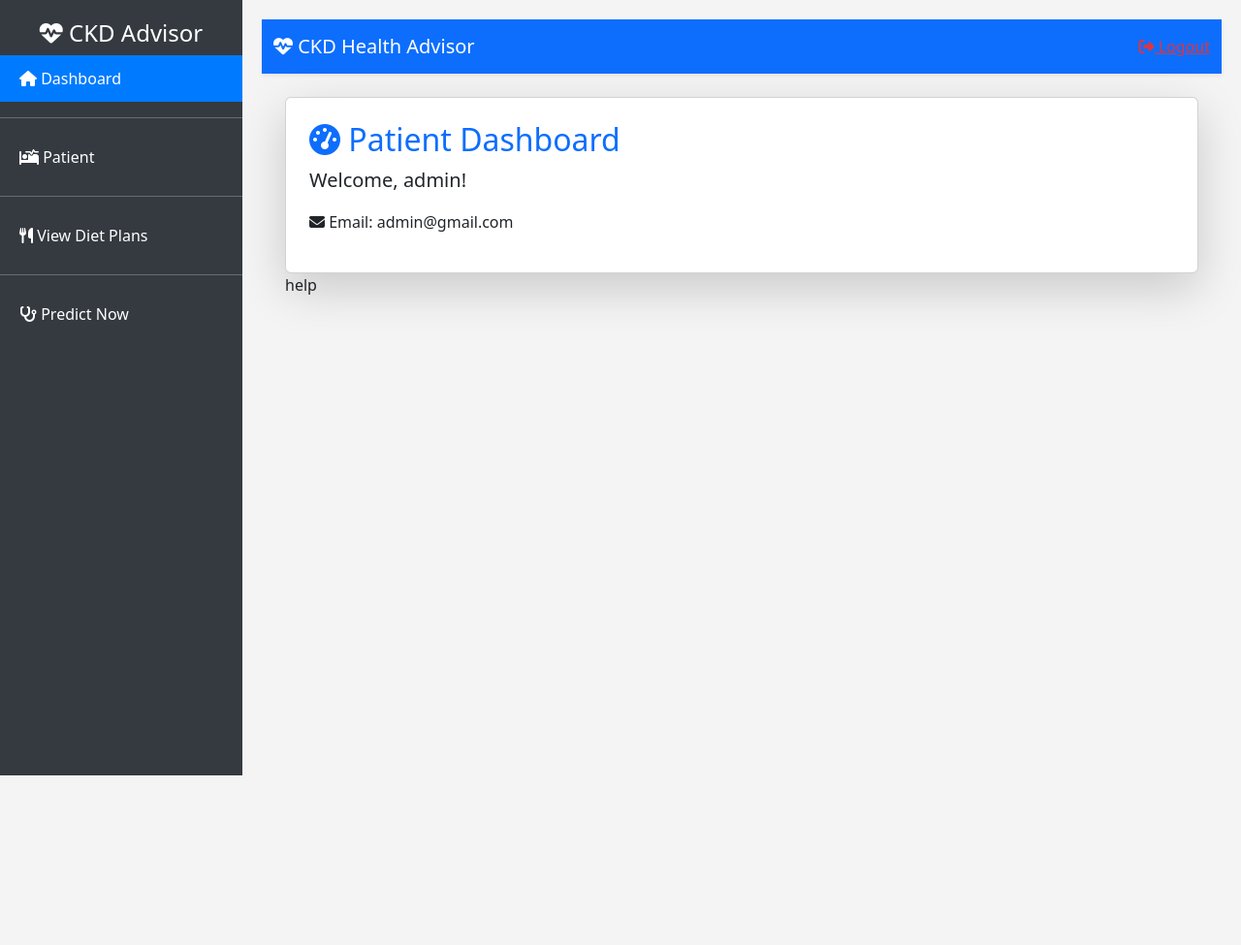
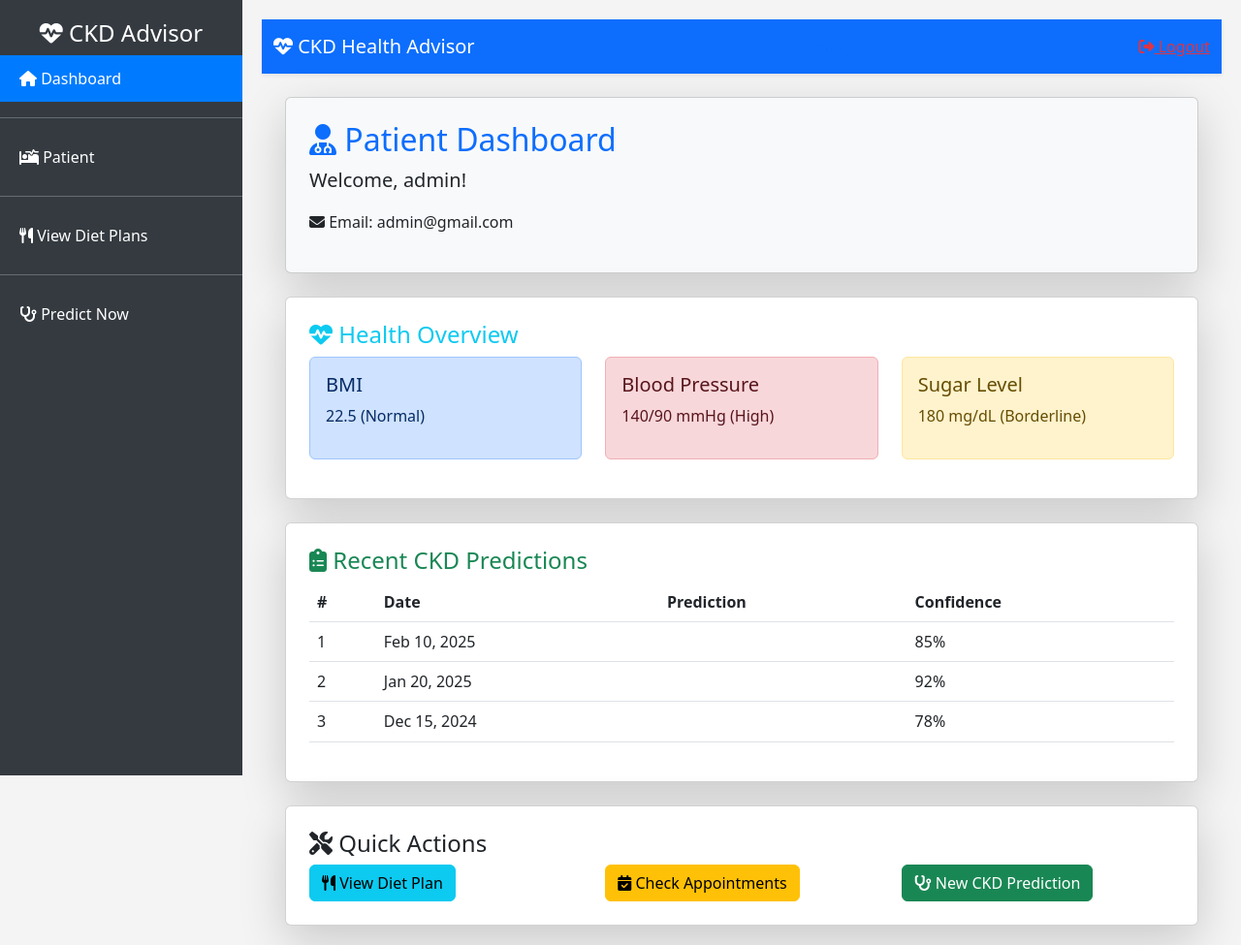
Before and after one commit to MehmoodAbbasi/kidneyDisease, a Django app: page /patient/ in a window 1280 px wide. Shown: the whole page at 97% size. Before the commit the page ends 800 px from the top, so only its background shows below. Run offline with Django 5.2, Linux system fonts and the light colour scheme; a user stored in the database is signed in.

Commit message:
added the pateint dashboard

```diff
--- a/Accounts/views.py
+++ b/Accounts/views.py
@@ -18,7 +18,7 @@
     def get_success_url(self):
         user = self.request.user
         if user.role == 'patient':
-            return reverse_lazy('patient_dashboard')
+            return reverse_lazy('patient:patient_dashboard')
         return reverse_lazy('dashboard')
 
 class LogoutView(View):
--- a/templates/patient/patient_dashboard.html
+++ b/templates/patient/patient_dashboard.html
@@ -3,19 +3,99 @@
 {% block content %}
 
 <div class="container mt-4">
-    <div class="card shadow-lg p-4">
-        <h2 class="text-primary"><i class="fas fa-tachometer-alt"></i> Patient Dashboard</h2>
+    <!-- Welcome Card -->
+    <div class="card shadow-lg p-4 bg-light">
+        <h2 class="text-primary"><i class="fas fa-user-md"></i> Patient Dashboard</h2>
         <p class="lead">Welcome, <strong>{{ user.username }}</strong>!</p>
         <p><i class="fas fa-envelope"></i> Email: {{ user.email }}</p>
     </div>
 
+    <!-- Display Error if Exists -->
     {% if error %}
         <div class="alert alert-danger mt-4">{{ error }}</div>
-    {% else %}
-help
     {% endif %}
+
+    <!-- Health Overview Section -->
+    <div class="card shadow-lg mt-4 p-4">
+        <h4 class="text-info"><i class="fas fa-heartbeat"></i> Health Overview</h4>
+        <div class="row">
+            <div class="col-md-4">
+                <div class="alert alert-primary">
+                    <h5>BMI</h5>
+                    <p>22.5 (Normal)</p>
+                </div>
+            </div>
+            <div class="col-md-4">
+                <div class="alert alert-danger">
+                    <h5>Blood Pressure</h5>
+                    <p>140/90 mmHg (High)</p>
+                </div>
+            </div>
+            <div class="col-md-4">
+                <div class="alert alert-warning">
+                    <h5>Sugar Level</h5>
+                    <p>180 mg/dL (Borderline)</p>
+                </div>
+            </div>
+        </div>
+    </div>
+
+    <!-- Recent Predictions -->
+    <div class="card shadow-lg mt-4 p-4">
+        <h4 class="text-success"><i class="fas fa-clipboard-list"></i> Recent CKD Predictions</h4>
+        <table class="table table-hover">
+            <thead>
+                <tr>
+                    <th>#</th>
+                    <th>Date</th>
+                    <th>Prediction</th>
+                    <th>Confidence</th>
+                </tr>
+            </thead>
+            <tbody>
+                <tr>
+                    <td>1</td>
+                    <td>Feb 10, 2025</td>
+                    <td><span class="badge badge-danger">CKD</span></td>
+                    <td>85%</td>
+                </tr>
+                <tr>
+                    <td>2</td>
+                    <td>Jan 20, 2025</td>
+                    <td><span class="badge badge-success">Not CKD</span></td>
+                    <td>92%</td>
+                </tr>
+                <tr>
+                    <td>3</td>
+                    <td>Dec 15, 2024</td>
+                    <td><span class="badge badge-warning">Borderline</span></td>
+                    <td>78%</td>
+                </tr>
+            </tbody>
+        </table>
+    </div>
+
+    <!-- Quick Actions -->
+    <div class="card shadow-lg mt-4 p-4">
+        <h4 class="text-dark"><i class="fas fa-tools"></i> Quick Actions</h4>
+        <div class="row">
+            <div class="col-md-4">
+                <a href="{% url 'patient:patinet_diet' %}" class="btn btn-info btn-block">
+                    <i class="fas fa-utensils"></i> View Diet Plan
+                </a>
+            </div>
+            <div class="col-md-4">
+                <a href="#" class="btn btn-warning btn-block">
+                    <i class="fas fa-calendar-check"></i> Check Appointments
+                </a>
+            </div>
+            <div class="col-md-4">
+                <a href="{% url 'patient:patient_perdict' %}" class="btn btn-success btn-block">
+                    <i class="fas fa-stethoscope"></i> New CKD Prediction
+                </a>
+            </div>
+        </div>
+    </div>
 </div>
 
-
-
 {% endblock %}
```
Also changed, not shown: db.sqlite3.
